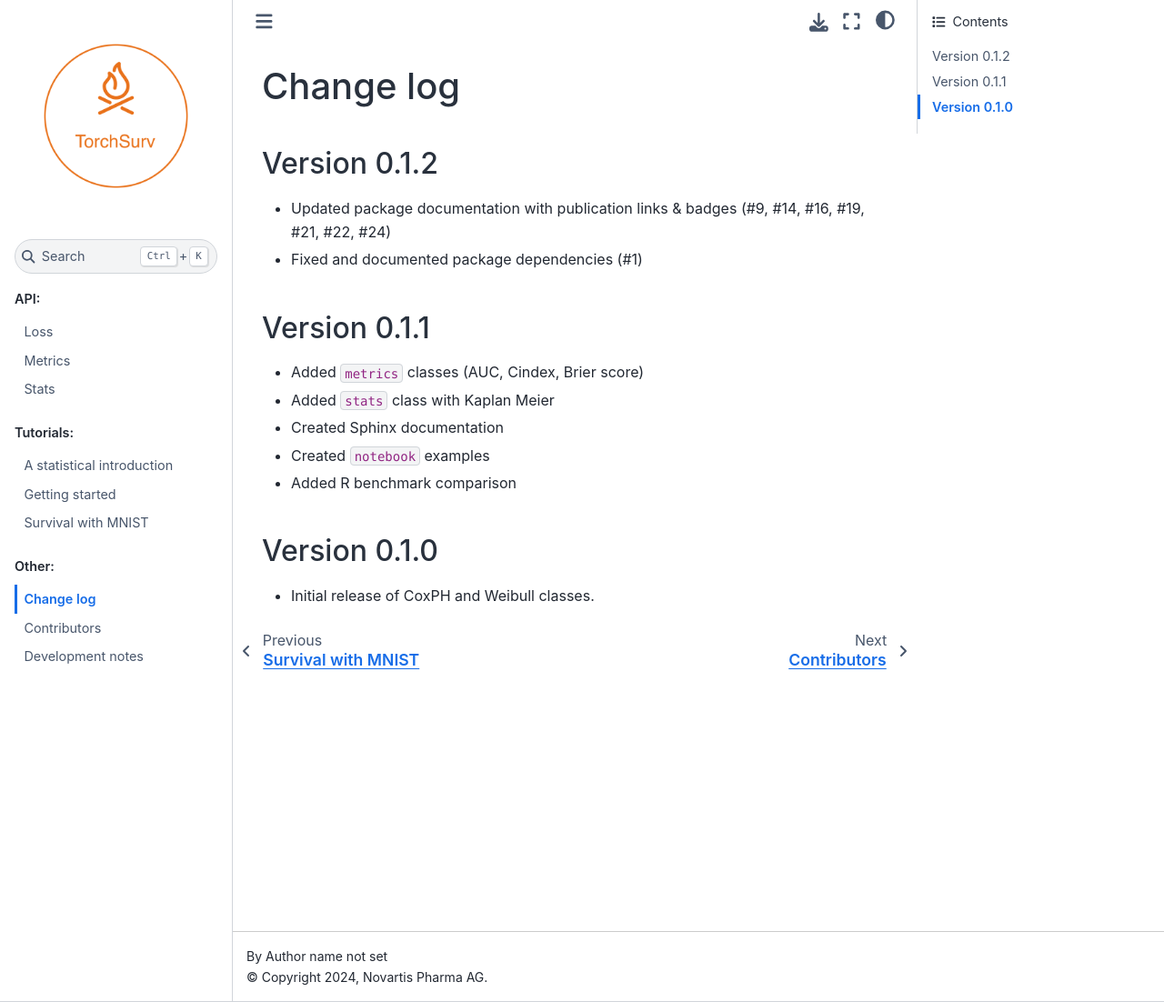
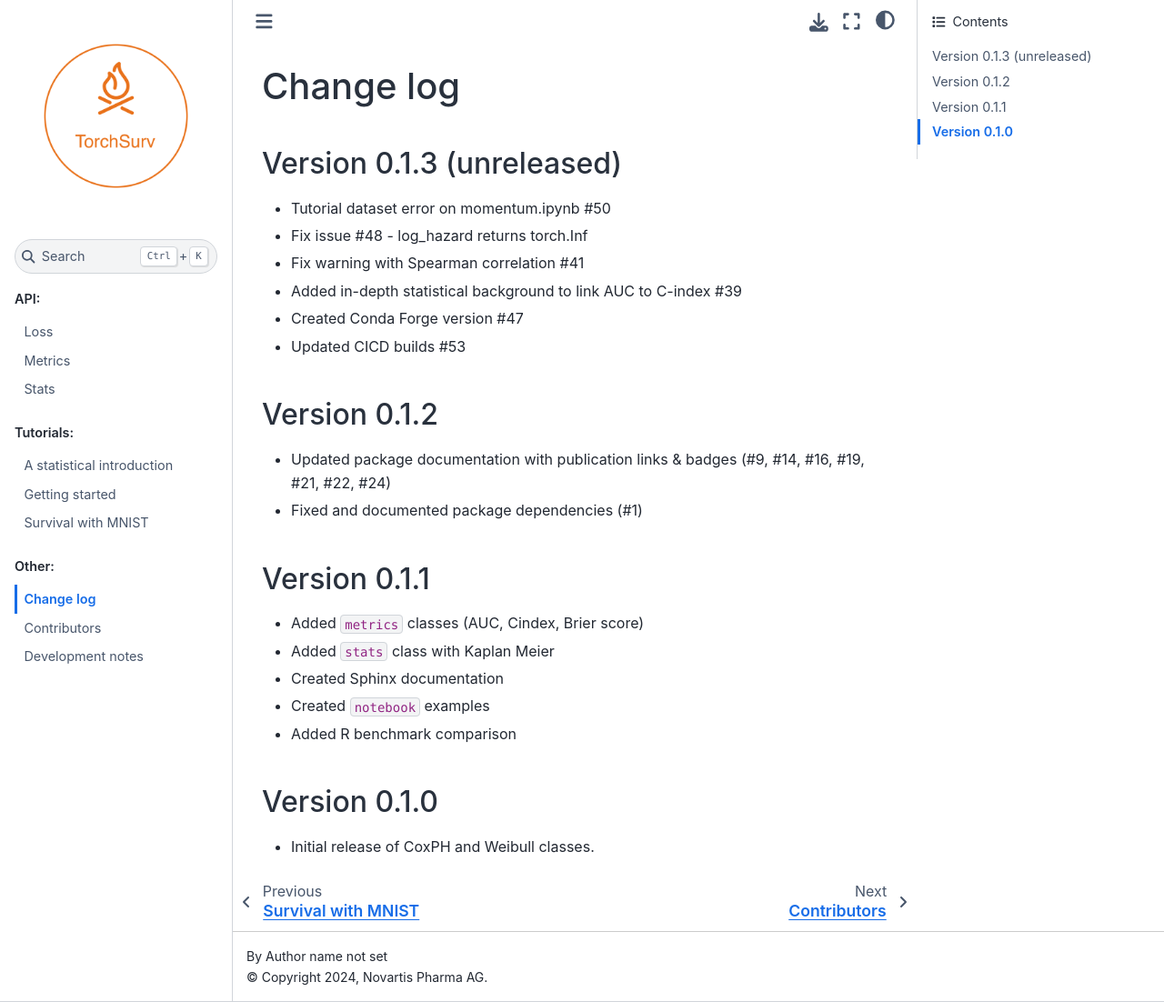
Before and after one commit to Novartis/torchsurv, a Sphinx documentation site: the page built from docs/CHANGELOG.md, in a window 1280 px wide and 1102 px high. Shown: the whole window at 91% size. Built offline with Sphinx 7.4.7 and the Sphinx Book theme 1.1.4, drawn with Linux system fonts in a browser that asks for light colours.

Commit message:
try fix CI builds (#53)
* try fix builds

* partial rollback

* fix build dependency

* make formatting mandatory & reformat kaplan meier test

* add unreleased note

* edited

* adding sphinx-issues for Changelog links

* reverted change

---------

Co-authored-by: corolth1 <thibaud.coroller@novartis.com>

```diff
--- a/docs/CHANGELOG.md
+++ b/docs/CHANGELOG.md
@@ -1,5 +1,15 @@
 Change log
 =========
+
+Version 0.1.3 (unreleased)
+--------------------------
+
+* Tutorial dataset error on momentum.ipynb #50
+* Fix issue #48 - log_hazard returns torch.Inf
+* Fix warning with Spearman correlation #41
+* Added in-depth statistical background to link AUC to C-index #39
+* Created Conda Forge version #47
+* Updated CICD builds #53
 
 Version 0.1.2
 -------------
```
Also changed, not shown: 4 other files.
